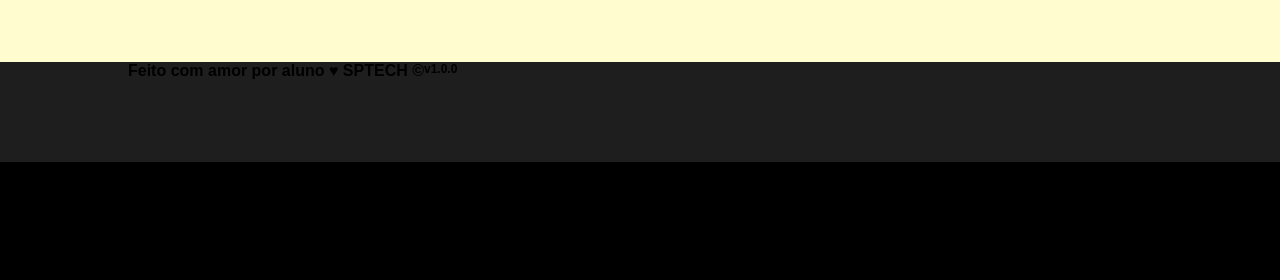
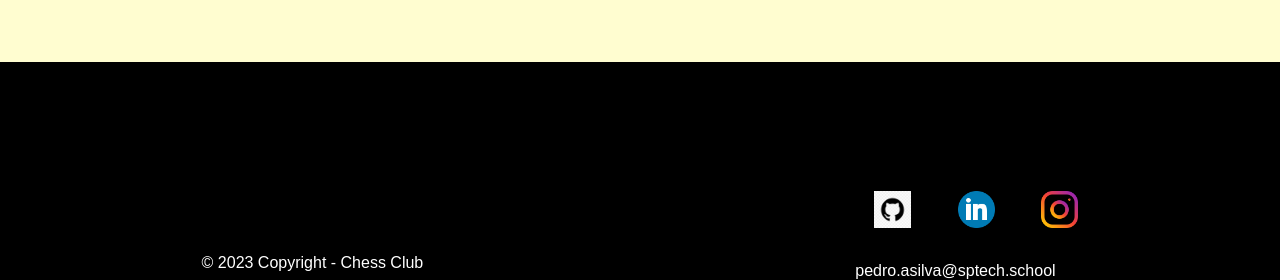
Before and after one commit to pedroarturdesouza/ProjetoIndividual-ChessClub, a website: page site/public/index.html in a window 1280 px wide. Shown: the part 2780-3060 px from the top of the page. Before the commit the page ends 2942 px from the top, so only its background shows below. Drawn offline with Linux system fonts and the light colour scheme.

Commit message:
alterações no footer

```diff
--- a/site/public/css/index.css
+++ b/site/public/css/index.css
@@ -275,7 +275,7 @@ body::-webkit-scrollbar-thumb {
 
 
         .footer {
-            height: 100px;
+            height: 166px;
             width: 100%;
             background-color: #1e1e1e;
           }
@@ -332,3 +332,43 @@ body::-webkit-scrollbar-thumb {
 
 
         }
+
+        .footer {
+            background-color: var(--secondary-color);
+            height: 225px;
+            display: flex;
+            justify-content: space-around;
+            color: #ffffff;
+            margin-top: -24px;
+        }
+
+
+        .footer .column-1,
+        .footer .column-2 {
+            display: flex;
+            flex-direction: column;
+            align-items: center;
+            margin-top: 100px;
+        }
+
+        .footer .column-1 img {
+            height: 120px;
+            user-select: none;
+            pointer-events: none;
+        }
+
+        .footer .column-1 p {
+            margin: 116px 6px 0 0;
+        }
+
+        .footer .social-line a img {
+            height: 37px;
+            user-select: none;
+            pointer-events: none;
+            margin-left: 10px;
+            margin-top: 9px;
+        }
+
+        .footer .column-2 p {
+            margin: 12px 0;
+        }
--- a/site/public/index.html
+++ b/site/public/index.html
@@ -94,13 +94,23 @@
 
     </div>
 
-    <div class="footer">
-        <div class="container">
-            <h4>Feito com amor por aluno &hearts;
-                SPTECH &copy;
-            </h4>
-            <span class="version">v1.0.0</span>
+    <footer>
+
+        <div class="footer">
+            <div class="column-1">
+                <p>© 2023 Copyright - Chess Club</p>
+            </div>
+
+            <div class="column-2">
+                <div class="social-line">
+                    <a href="https://github.com/pedroarturdesouza" target="_blank"><img src="assets/img/png-transparent-github-computer-icons-github-logo-monochrome-head-thumbnail.png"></a>
+                    <a href="https://www.linkedin.com/in/pedro-artur-de-souza-silva/"><img src="assets/img/linkedin.png" alt="LinkedIn"></a>
+                    <a href="https://www.instagram.com/pedrosouz4._/"><img src="assets/img/733558.png" alt="Instagram"></a>
+                </div><br>
+                <p>pedro.asilva@sptech.school</p>
+            </div>
         </div>
+    </footer>
 </body>
 
 </html>
```
Also changed, not shown: site/public/assets/img/733558.png (added), site/public/assets/img/githubicon.jpg (added), site/public/assets/img/kisspng-github-computer-icons-icon-design-github-5ab8a31e5b5395.6758034915220498223741.png (added), site/public/assets/img/linkedin.png (added), site/public/assets/img/png-transparent-github-computer-icons-github-logo-monochrome-head-thumbnail.png (added), site/public/assets/img/png-transparent-github-social-media-computer-icons-logo-android-github-logo-computer-wallpaper-banner-thumbnail.png (added), site/public/assets/img/pngwing.com.png (added).
